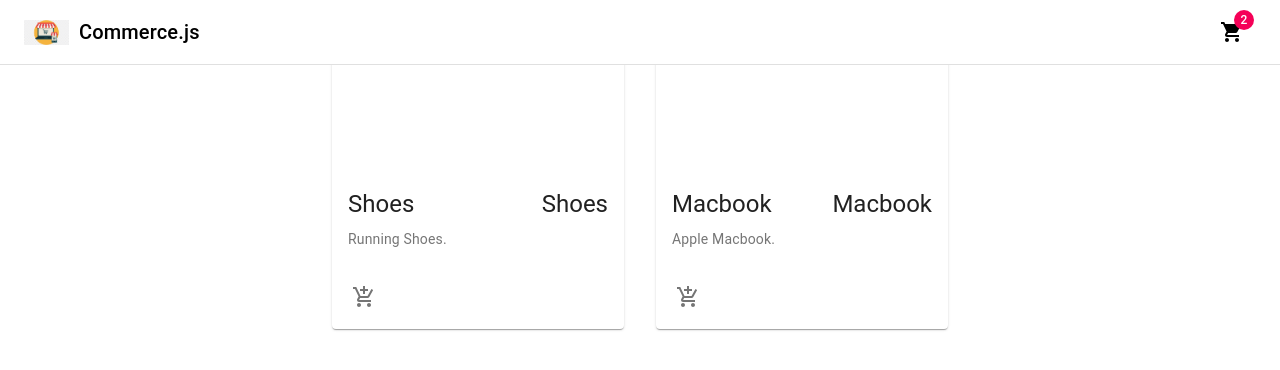
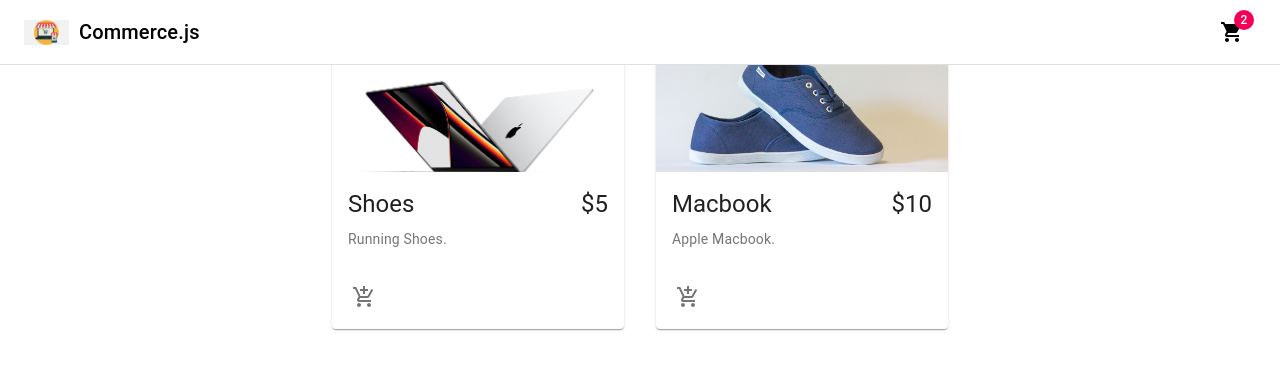
Before and after one commit to Andrew-R-Lawler/template-store, a React (Create React App) app: page / in a window 1280 px wide. Shown: the top 370 px of the page. Built offline with nearby package versions, Linux system fonts and the light colour scheme.

Commit message:
pictures added to product cards

```diff
--- a/src/components/Products/Product.jsx
+++ b/src/components/Products/Product.jsx
@@ -9,14 +9,14 @@
 
     return (
         <Card className={classes.root}>
-            <CardMedia className={classes.media} image='' title={product.name} />
+            <CardMedia className={classes.media} image={product.image} title={product.name} />
             <CardContent>
                 <div className={classes.cardContent}>
                     <Typography variant="h5" gutterBottom>
                         {product.name}
                     </Typography>
                     <Typography variant="h5">
-                        {product.name}
+                        {product.price}
                     </Typography>
                 </div>
                 <Typography variant="body2" color='textSecondary'>
--- a/src/components/Products/Products.jsx
+++ b/src/components/Products/Products.jsx
@@ -2,10 +2,12 @@
 import { Grid } from '@material-ui/core';
 
 import Product from './Product';
+import macbook from '../../assets/macbook.jpg';
+import shoes from '../../assets/shoes.jpg';
 
 const products = [
-    { id: 1, name: 'Shoes', description: 'Running Shoes.', price: '$5'},
-    { id: 2, name: 'Macbook', description: 'Apple Macbook.', price: '$10' },
+    { id: 1, name: 'Shoes', description: 'Running Shoes.', price: '$5', image: macbook },
+    { id: 2, name: 'Macbook', description: 'Apple Macbook.', price: '$10', image: shoes },
 ];
 
 const Products = () => {
```
Also changed, not shown: src/assets/macbook.jpg (added), src/assets/shoes.jpg (added).
